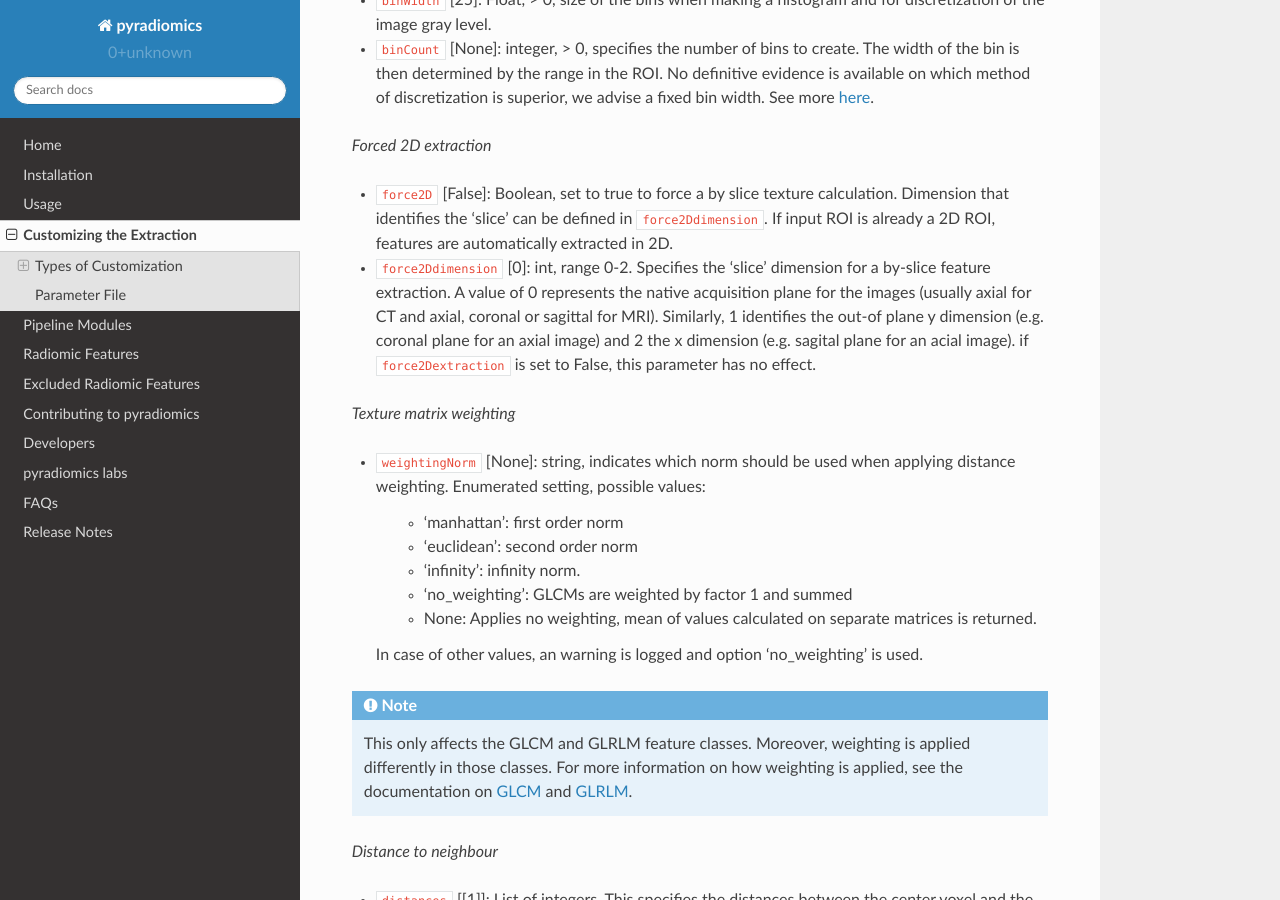
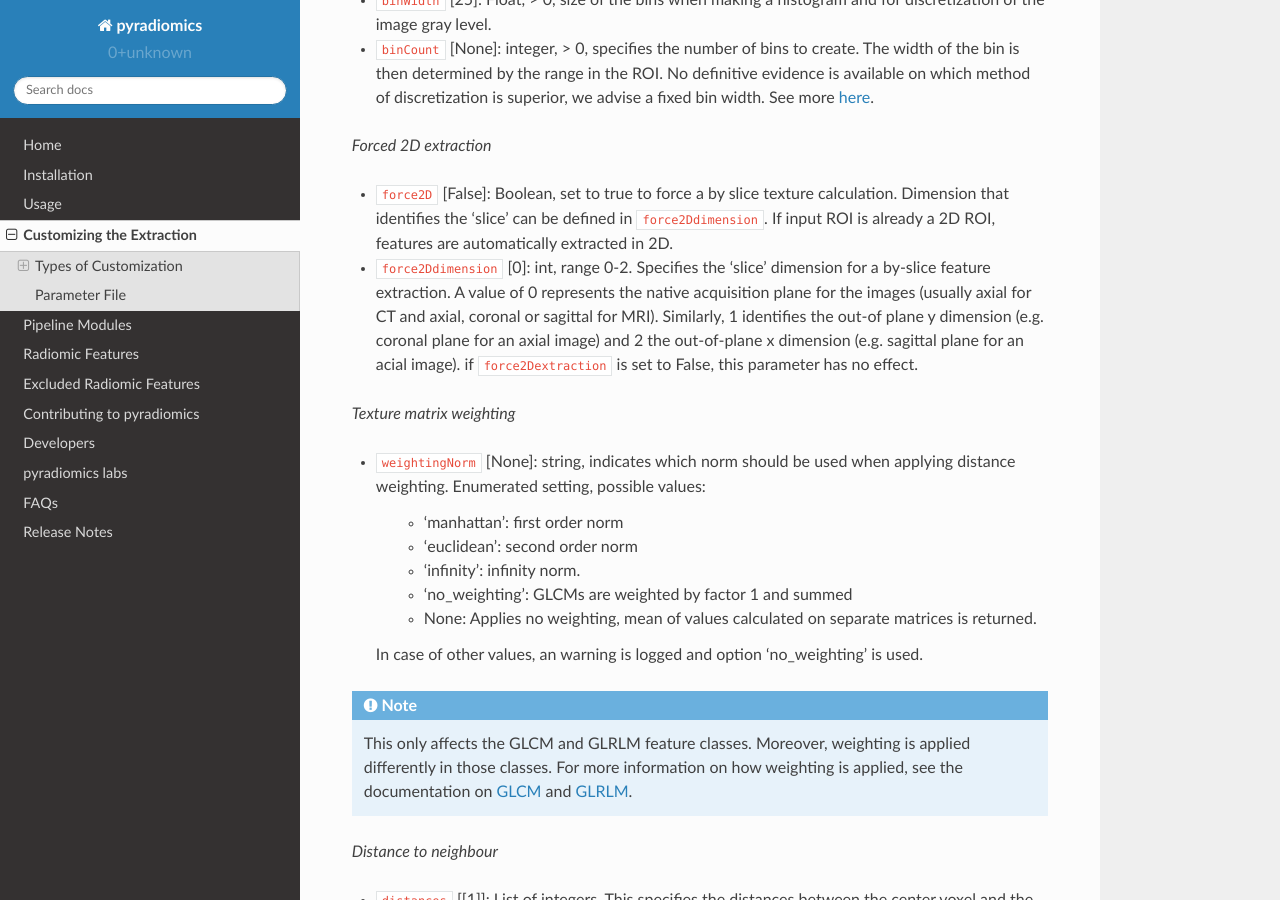
Before and after one commit to AIM-Harvard/pyradiomics, a Sphinx documentation site: the page built from docs/customization.rst, in a window 1280 px wide and 900 px high, scrolled down 7231 px. Built offline with Sphinx 7.4.7 and the Read the Docs theme 2.0.0, drawn with Linux system fonts in a browser that asks for light colours.

Commit message:
Update customization.rst
Fixed another typo and minor language edit.

```diff
--- a/docs/customization.rst
+++ b/docs/customization.rst
@@ -296,7 +296,7 @@ Feature Class Level
   the 'slice' can be defined in ``force2Ddimension``. If input ROI is already a 2D ROI, features are automatically
   extracted in 2D.
 - ``force2Ddimension`` [0]: int, range 0-2. Specifies the 'slice' dimension for a by-slice feature extraction. A value of 0 represents the native acquisition plane for the images (usually axial for CT and axial, coronal or sagittal for MRI).
-  Similarly, 1 identifies the out-of plane y dimension (e.g. coronal plane for an axial image) and 2 the x dimension (e.g. sagital plane for an acial image). if
+  Similarly, 1 identifies the out-of plane y dimension (e.g. coronal plane for an axial image) and 2 the out-of-plane x dimension (e.g. sagittal plane for an acial image). if
   ``force2Dextraction`` is set to False, this parameter has no effect.
 
 *Texture matrix weighting*
```
